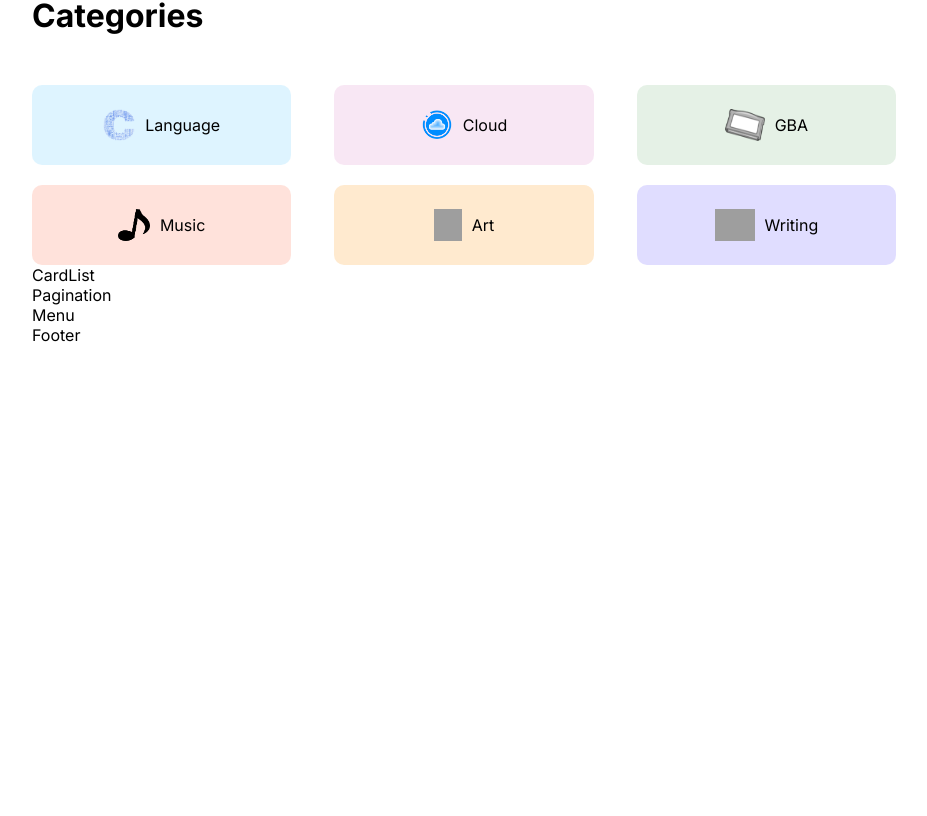
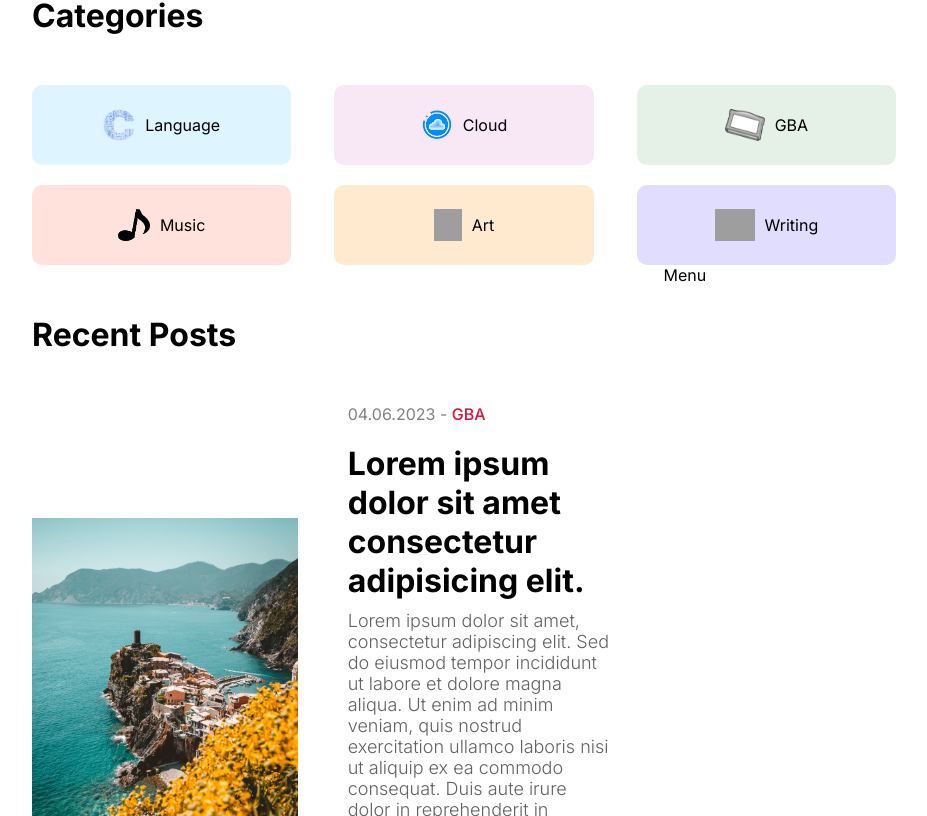
Before and after one commit to Bascur/personal-blog, a Next.js app: page / in a window 1280 px wide. Shown: the part 918-1734 px from the top of the page, without its empty margins (176-1103 px from the left). Before the commit the page ends 1263 px from the top, so only its background shows below. Built offline with nearby package versions, Linux system fonts and the light colour scheme; grey boxes are pictures that could not be loaded.

Commit message:
add post card

```diff
--- a/src/app/homepage.module.css
+++ b/src/app/homepage.module.css
@@ -0,0 +1,4 @@
+.content {
+    display: flex;
+    gap: 50px;
+}
--- /dev/null
+++ b/src/components/card/Card.jsx
@@ -0,0 +1,33 @@
+import React from "react";
+import styles from "./card.module.css"
+import Image from "next/image";
+import Link from "next/link"
+
+const Card = () => {
+    return (
+        <div className={styles.container}>
+            <div className={styles.imageContainer}>
+                <Image src="/p1.jpeg" alt="" fill className={styles.img}/>
+            </div>
+            <div className={styles.textContainer}>
+                <div className={styles.detail}>
+                    <span className={styles.date}>04.06.2023 - </span>
+                    <span className={styles.category}>GBA</span>
+                </div>
+                <Link href="/"></Link>
+                <h1>Lorem ipsum dolor sit amet consectetur adipisicing elit.</h1>
+                <p className={styles.description}> Lorem ipsum dolor sit amet, consectetur adipiscing elit.
+                    Sed do eiusmod tempor incididunt ut labore et dolore magna aliqua.
+                    Ut enim ad minim veniam, quis nostrud exercitation ullamco laboris
+                    nisi ut aliquip ex ea commodo consequat.
+                    Duis aute irure dolor in reprehenderit in voluptate velit esse
+                    cillum dolore eu fugiat nulla pariatur.
+                    Excepteur sint occaecat cupidatat non proident,
+                    sunt in culpa qui officia deserunt mollit anim id est laborum.</p>
+                <Link href="/" className={styles.link}>Read More</Link>
+            </div>
+        </div>
+    )
+}
+
+export default Card
--- /dev/null
+++ b/src/components/card/card.module.css
@@ -0,0 +1,44 @@
+.container {
+    margin-bottom: 50px;
+    display: flex;
+    align-items: center;
+    gap: 50px;
+}
+
+.imageContainer {
+    flex: 1;
+    height: 350px;
+    position: relative;
+}
+
+.image {
+    object-fit: cover;
+}
+
+.textContainer {
+    flex: 1;
+    display: flex;
+    flex-direction: column;
+    gap: 10px;
+}
+
+.date {
+    color: gray;
+}
+
+.category {
+    color: crimson;
+    font-weight: 500;
+}
+
+.description {
+font-size: 18px;
+font-weight: 300;
+color: var(--softTextColor);
+}
+
+.link {
+    border-bottom: 1px solid crimson;
+    width: max-content;
+    padding: 2px 0px;
+}
--- a/src/components/cardList/CardList.jsx
+++ b/src/components/cardList/CardList.jsx
@@ -1,10 +1,19 @@
 import React from "react";
 import styles from "./cardList.module.css"
 import Pagination from "../pagination/Pagination";
+import Image from "next/image";
+import Card from "../card/Card";
 
 const CardList = () => {
     return (
-        <div className={styles.container}>CardList
+        <div className={styles.container}>
+            <h1 className={styles.title}>Recent Posts</h1>
+            <div className={styles.posts}>
+                <Card />
+                <Card />
+                <Card />
+                <Card />
+            </div>
             <Pagination />
         </div>
     )
--- a/src/components/cardList/cardlist.module.css
+++ b/src/components/cardList/cardlist.module.css
@@ -1,3 +1,7 @@
 .container {
+    flex: 5;
+}
 
+.title{
+    margin: 50px 0px;
 }
--- a/src/components/featured/featured.module.css
+++ b/src/components/featured/featured.module.css
@@ -34,7 +34,7 @@
     font-size: 30px;
 }
 
-.postDesc {
+.postDescription {
     font-size: 20px;
     font-weight: 300px;
     color: var(--softTextColor);
--- a/src/components/menu/menu.module.css
+++ b/src/components/menu/menu.module.css
@@ -1,3 +1,3 @@
 .container {
-
+    flex: 2;
 }
--- a/src/components/navbar/Navbar.jsx
+++ b/src/components/navbar/Navbar.jsx
@@ -9,7 +9,6 @@ const Navbar = () => {
     return (
         <div className={styles.container}>
             <div className={styles.social}>
-                <Image src="/facebook.png" alt="facebook" width={24} height={24} />
                 <Image src="/instagram.png" alt="facebook" width={24} height={24} />
                 <Image src="/youtube.png" alt="facebook" width={24} height={24} />
                 <Image src="/linkedin-2.png" alt="facebook" width={24} height={24} />
```
